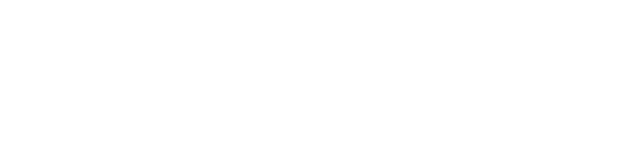
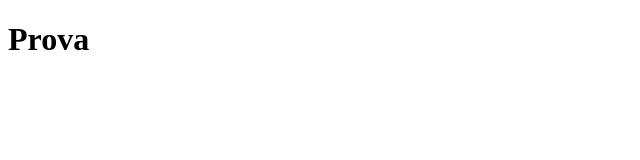
Before and after one commit to pietrog30/sito_prova, a plain HTML site: page index.html in a window 1280 px wide. Shown: the whole page, without its empty margins (0-640 px from the left). Drawn offline with Linux system fonts and the light colour scheme.

Commit message:
aggiunto h1

```diff
--- a/index.html
+++ b/index.html
@@ -4,6 +4,6 @@
 	<title></title>
 </head>
 <body>
-
+	<h1> Prova <h1>
 </body>
 </html>
```
